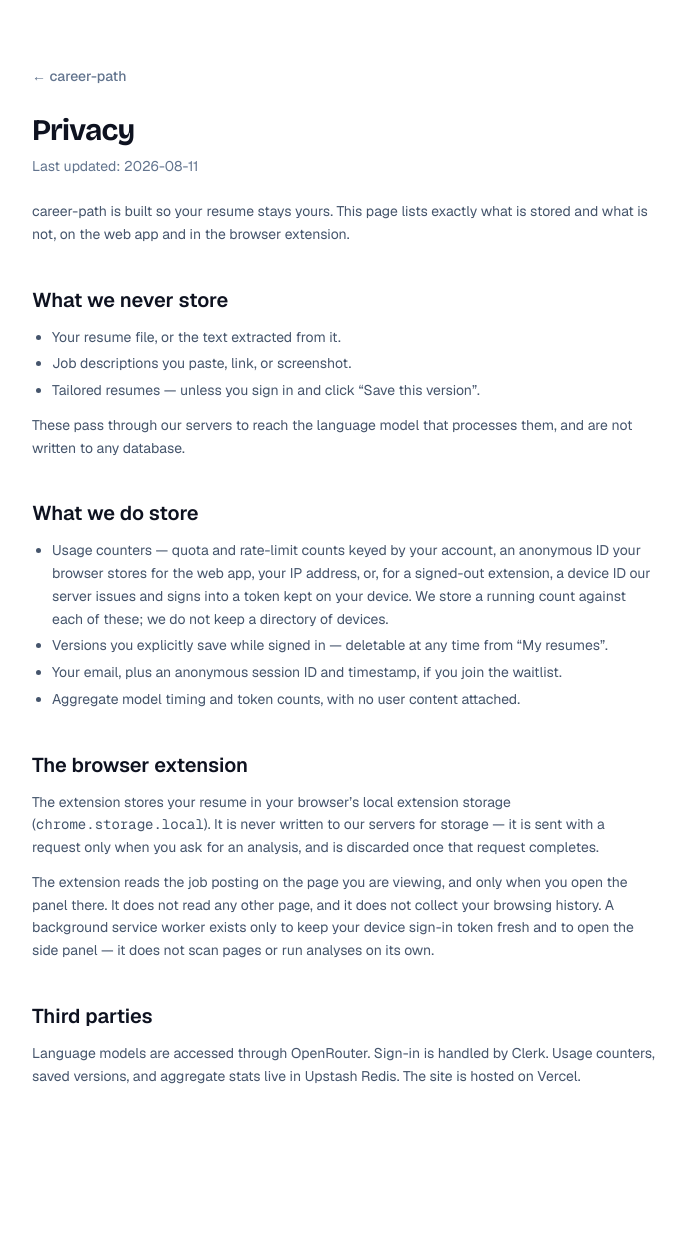
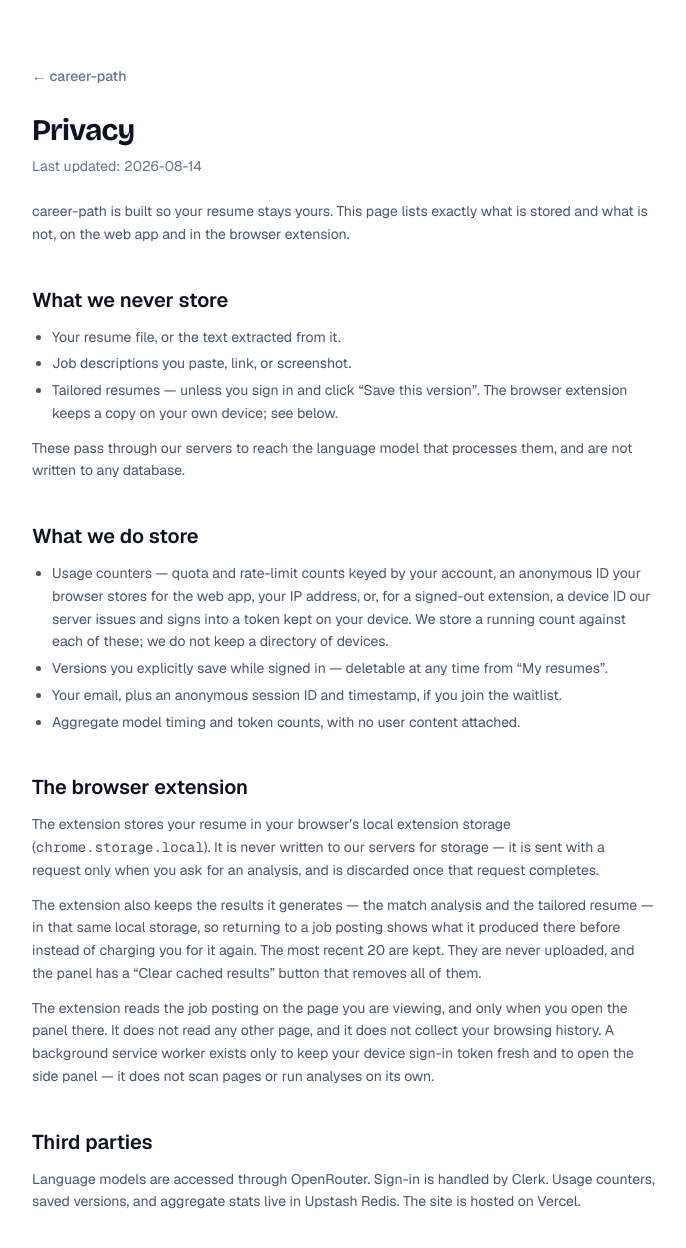
Before and after one commit to dukesky/careerpath, a Next.js app: page /privacy in a window 1280 px wide. Shown: the top 1248 px of the page, without its empty margins (296-982 px from the left). Before the commit the page ends 1151 px from the top, so only its background shows below. Built offline with nearby package versions, Linux system fonts and the light colour scheme; no server answers.

Commit message:
docs: privacy and changelog for the on-device result cache

```diff
--- a/src/app/privacy/page.tsx
+++ b/src/app/privacy/page.tsx
@@ -20,7 +20,7 @@
       <h1 className="mt-6 font-display text-3xl font-bold tracking-tight text-[#0E1220]">
         Privacy
       </h1>
-      <p className="mt-2 text-sm text-slate-500">Last updated: 2026-08-11</p>
+      <p className="mt-2 text-sm text-slate-500">Last updated: 2026-08-14</p>
 
       <p className="mt-6 text-sm leading-relaxed text-slate-600">
         career-path is built so your resume stays yours. This page lists exactly
@@ -36,7 +36,8 @@
         <li>Job descriptions you paste, link, or screenshot.</li>
         <li>
           Tailored resumes — unless you sign in and click &ldquo;Save this
-          version&rdquo;.
+          version&rdquo;. The browser extension keeps a copy on your own
+          device; see below.
         </li>
       </ul>
       <p className="mt-3 text-sm leading-relaxed text-slate-600">
@@ -78,6 +79,14 @@
         completes.
       </p>
       <p className="mt-3 text-sm leading-relaxed text-slate-600">
+        The extension also keeps the results it generates — the match analysis
+        and the tailored resume — in that same local storage, so returning to a
+        job posting shows what it produced there before instead of charging you
+        for it again. The most recent 20 are kept. They are never uploaded, and
+        the panel has a &ldquo;Clear cached results&rdquo; button that removes
+        all of them.
+      </p>
+      <p className="mt-3 text-sm leading-relaxed text-slate-600">
         The extension reads the job posting on the page you are viewing, and
         only when you open the panel there. It does not read any other page,
         and it does not collect your browsing history. A background service
```
Also changed, not shown: 1 other file (tests, documents, lock files or other folders).
